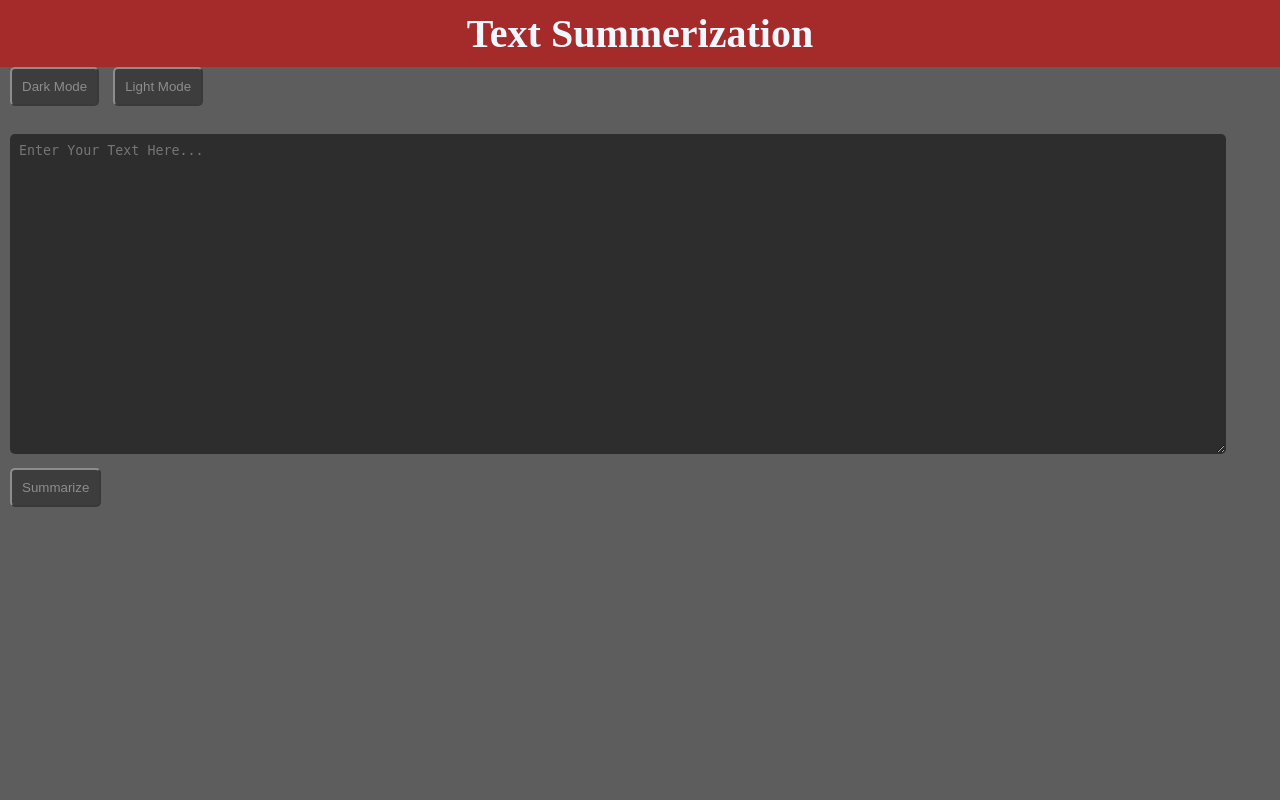
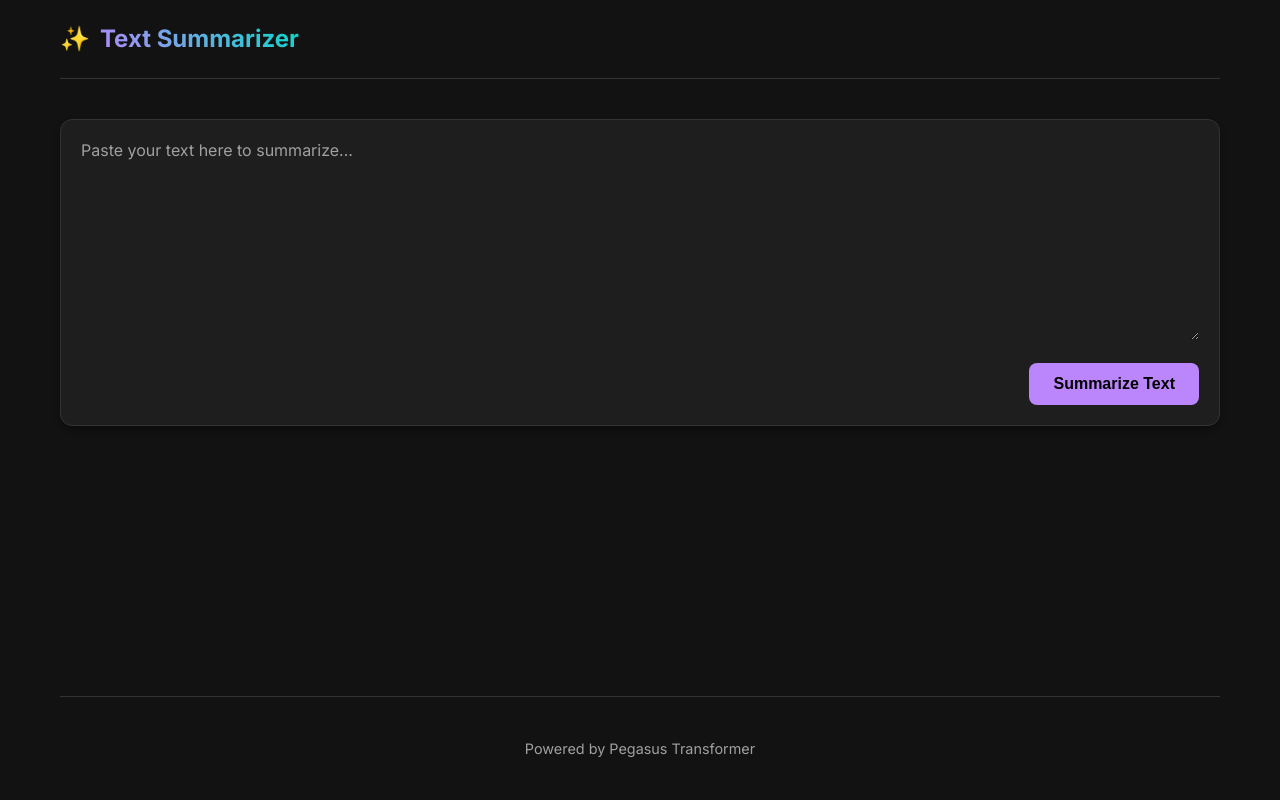
Before and after one commit to realsanjeev/Text-Summarization-e2e-project, a Flask app: page / in a window 1280 px wide. Run offline with Flask 3, Linux system fonts and the light colour scheme; parts of the project's set-up code (start-up, migrations or seed data) failed here and were passed over.

Commit message:
feat: Implement asynchronous summarization with loading states and a new dark theme, improve model loading robustness, and expand developer documentation.

```diff
--- a/src/pipeline/train_model.py
+++ b/src/pipeline/train_model.py
@@ -11,7 +11,6 @@ from src.exception import CustomException
 
 try:
     config = ConfigurationManager()
-    data_ingestion_config = config.get_data_ingestion_config()
     data_ingestion_config = config.get_data_ingestion_config()
     data_ingestion = DataIngestion(config=data_ingestion_config)
     data_ingestion.download_dataset()
@@ -27,8 +26,8 @@ try:
     tokenizer = data_transformation.get_tokenizer()
 
     model_trainer_config = config.get_model_trainer_config()
-    model_trainer_config = ModelTrainer(config=model_trainer_config)
-    model_trainer_config.train(tokenizer=tokenizer)
+    model_trainer = ModelTrainer(config=model_trainer_config)
+    model_trainer.train(tokenizer=tokenizer)
 
     model_evaluation_config = config.get_model_evaluation_config()
     model_evaluation_config = ModelEvaluation(config=model_evaluation_config)
--- a/static/main.js
+++ b/static/main.js
@@ -2,28 +2,55 @@ const textarea = document.getElementById('text');
 
 const filesystem = null;
 
-function switchToDark() {
-  document.body.style.backgroundColor = "#5d5d5d";
-  document.getElementById('text').style.backgroundColor = '#2d2d2d';
-  textarea.style.backgroundColor = '#2d2d2d';
-  textarea.style.color = '#7d7d7d';
+document.addEventListener('DOMContentLoaded', () => {
+    const form = document.getElementById('summarizeForm');
+    const submitBtn = document.getElementById('submitBtn');
+    const btnText = document.getElementById('btnText');
+    const loader = document.getElementById('loader');
+    const summarySection = document.getElementById('summarySection');
+    const summaryContent = document.getElementById('summaryContent');
 
-  const buttons = document.getElementsByClassName('buttons');
-  for (i = 0; i < buttons.length; i++) {
-    buttons[i].style.backgroundColor = '#3d3d3d';
-    buttons[i].style.borderColor = '#8d8d8d';
-    buttons[i].style.color = '#8d8d8d';
-  }
-}
+    form.addEventListener('submit', async (e) => {
+        e.preventDefault();
 
-function switchToLight() {
-  document.body.style.backgroundColor = "#ebebeb";
-  textarea.style.backgroundColor = '#b5b5b5';
-  textarea.style.color = '#000000';
-  const buttons = document.getElementsByClassName('buttons');
-  for (i = 0; i < buttons.length; i++) {
-    buttons[i].style.backgroundColor = '#d6d6d6';
-    buttons[i].style.borderColor = '#a8a8a8';
-    buttons[i].style.color = '#616161'
-  }
-}
+        const text = document.getElementById('text').value;
+        if (!text.trim()) return;
+
+        // Show loading state
+        submitBtn.disabled = true;
+        btnText.textContent = 'Summarizing...';
+        loader.classList.remove('hidden');
+        summarySection.classList.add('hidden');
+
+        try {
+            const formData = new FormData();
+            formData.append('script', text);
+
+            const response = await fetch('/', {
+                method: 'POST',
+                body: formData
+            });
+
+            if (!response.ok) throw new Error('Network response was not ok');
+
+            const html = await response.text();
+
+            // Extract summary from the returned HTML (since backend returns full page)
+            // Ideally backend should return JSON, but we are keeping backend changes minimal for now
+            const parser = new DOMParser();
+            const doc = parser.parseFromString(html, 'text/html');
+            const newSummary = doc.getElementById('summaryContent').innerHTML;
+
+            summaryContent.innerHTML = newSummary;
+            summarySection.classList.remove('hidden');
+        } catch (error) {
+            console.error('Error:', error);
+            alert('An error occurred while summarizing. Please try again.');
+        } finally {
+            // Reset loading state
+            submitBtn.disabled = false;
+            btnText.textContent = 'Summarize Text';
+            loader.classList.add('hidden');
+        }
+    });
+});
--- a/static/styles.css
+++ b/static/styles.css
@@ -1,50 +1,172 @@
+:root {
+  --bg-primary: #121212;
+  --bg-secondary: #1e1e1e;
+  --text-primary: #e0e0e0;
+  --text-secondary: #a0a0a0;
+  --accent-color: #bb86fc;
+  --accent-hover: #9965f4;
+  --border-color: #333333;
+  --success-color: #03dac6;
+  --font-family: 'Inter', sans-serif;
+}
+
 * {
-  padding: 0px;
-  margin: 0px;
+  padding: 0;
+  margin: 0;
+  box-sizing: border-box;
 }
 
 body {
-  background: #5d5d5d;
+  background-color: var(--bg-primary);
+  color: var(--text-primary);
+  font-family: var(--font-family);
+  line-height: 1.6;
+  min-height: 100vh;
 }
 
-nav {
-  background-color: brown;
-  padding: 10px;
-  color: aliceblue;
+.app-container {
+  display: flex;
+  flex-direction: column;
+  min-height: 100vh;
+  max-width: 1200px;
+  margin: 0 auto;
+  padding: 0 20px;
 }
 
-nav .header {
-  text-align: center;
-  font-size: 40px;
+.navbar {
+  display: flex;
+  justify-content: space-between;
+  align-items: center;
+  padding: 20px 0;
+  border-bottom: 1px solid var(--border-color);
+  margin-bottom: 40px;
 }
 
-p {
-  font-family: roboto;
+.logo {
+  display: flex;
+  align-items: center;
+  gap: 10px;
+}
+
+.logo h1 {
+  font-size: 1.5rem;
+  font-weight: 700;
+  background: linear-gradient(45deg, var(--accent-color), var(--success-color));
+  background-clip: text;
+  -webkit-background-clip: text;
+  -webkit-text-fill-color: transparent;
+}
+
+.logo-icon {
+  font-size: 1.5rem;
+}
+
+.main-content {
+  flex: 1;
+  display: flex;
+  flex-direction: column;
+  gap: 30px;
+}
+
+.input-section,
+.output-section {
+  background-color: var(--bg-secondary);
+  border-radius: 12px;
+  padding: 20px;
+  box-shadow: 0 4px 6px rgba(0, 0, 0, 0.3);
+  border: 1px solid var(--border-color);
 }
 
 textarea {
-  background: #2d2d2d;
-  color: #7d7d7d;
-  width: 95%;
-  height: 40vh;
-  border-color: transparent;
-  border-radius: 5px;
-  margin: 10px;
+  width: 100%;
+  background-color: transparent;
+  border: none;
+  color: var(--text-primary);
+  font-family: var(--font-family);
+  font-size: 1rem;
+  resize: vertical;
+  min-height: 200px;
+  outline: none;
 }
 
-.buttons {
-  background-color: #3d3d3d;
-  color: #8d8d8d;
-  border-color: #8d8d8d;
-  border-width: 2px;
-  border-radius: 5px;
-  padding: 10px;
-  margin-left: 10px;
+textarea::placeholder {
+  color: var(--text-secondary);
 }
 
-#text {
-  margin: 10px;
-  padding: 8px;
-  width: 95%;
-  box-sizing: border-box;
+.button-container {
+  display: flex;
+  justify-content: flex-end;
+  margin-top: 15px;
 }
+
+.btn-primary {
+  background-color: var(--accent-color);
+  color: #000;
+  border: none;
+  padding: 12px 24px;
+  border-radius: 8px;
+  font-weight: 600;
+  cursor: pointer;
+  transition: all 0.2s ease;
+  font-size: 1rem;
+}
+
+.btn-primary:hover {
+  background-color: var(--accent-hover);
+  transform: translateY(-2px);
+}
+
+.btn-primary:disabled {
+  opacity: 0.7;
+  cursor: not-allowed;
+  transform: none;
+}
+
+.summary-container h2 {
+  font-size: 1.2rem;
+  color: var(--text-secondary);
+  margin-bottom: 15px;
+  text-transform: uppercase;
+  letter-spacing: 1px;
+}
+
+.summary-text {
+  font-size: 1.1rem;
+  line-height: 1.8;
+}
+
+.footer {
+  text-align: center;
+  padding: 40px 0;
+  color: var(--text-secondary);
+  font-size: 0.9rem;
+  border-top: 1px solid var(--border-color);
+  margin-top: 40px;
+}
+
+/* Loading Spinner */
+.loader {
+  border: 3px solid var(--bg-secondary);
+  border-top: 3px solid var(--accent-color);
+  border-radius: 50%;
+  width: 20px;
+  height: 20px;
+  animation: spin 1s linear infinite;
+  display: inline-block;
+  margin-right: 10px;
+  vertical-align: middle;
+}
+
+@keyframes spin {
+  0% {
+    transform: rotate(0deg);
+  }
+
+  100% {
+    transform: rotate(360deg);
+  }
+}
+
+.hidden {
+  display: none;
+}
--- a/templates/base.html
+++ b/templates/base.html
@@ -4,21 +4,34 @@
 <head>
     <meta charset="UTF-8">
     <meta name="viewport" content="width=device-width, initial-scale=1.0">
-    <title>Text Summarization</title>
+    <title>Text Summarization | AI Powered</title>
+    <link rel="preconnect" href="https://fonts.googleapis.com">
+    <link rel="preconnect" href="https://fonts.gstatic.com" crossorigin>
+    <link href="https://fonts.googleapis.com/css2?family=Inter:wght@300;400;500;600;700&display=swap" rel="stylesheet">
     <link rel="stylesheet" href="{{ url_for('static', filename='styles.css') }}">
     <link rel="icon" href="{{ url_for('static', filename='web-icon.png') }}">
 </head>
 
 <body>
-    <nav>
-        <h1 class="header">Text Summerization</h1 class="header">
-    </nav>
-    <input type="button" id="dark_mode" class="buttons" value="Dark Mode" onclick="switchToDark()"></input>
-    <input type="button" id="light_mode" class="buttons" value="Light Mode" onclick="switchToLight()"></input>
-    <br><br>
-    <div class="container">
-        {% block main_container %}
-        {% endblock %}
+    <div class="app-container">
+        <nav class="navbar">
+            <div class="logo">
+                <span class="logo-icon">✨</span>
+                <h1>Text Summarizer</h1>
+            </div>
+            <div class="nav-controls">
+                <!-- Theme toggle can go here if needed later -->
+            </div>
+        </nav>
+
+        <main class="main-content">
+            {% block main_container %}
+            {% endblock %}
+        </main>
+
+        <footer class="footer">
+            <p>Powered by Pegasus Transformer</p>
+        </footer>
     </div>
     <script src="{{ url_for('static', filename='main.js') }}"></script>
 </body>
--- a/templates/index.html
+++ b/templates/index.html
@@ -1,19 +1,25 @@
 {% extends 'base.html' %}
 {% block main_container %}
-<form method="post" action="/">
-    <textarea
-    id='text'
-    placeholder="Enter Your Text Here..."
-    maxLength='1000'
-    name="script">{% if script %}{{ script }}{% endif %}</textarea>
-    <br/ >
-    <input type="submit" id="load" value="Summarize" class="buttons"></input>
-</form>
+<section class="input-section">
+    <form id="summarizeForm">
+        <textarea id='text' placeholder="Paste your text here to summarize..." name="script"
+            required>{% if script %}{{ script }}{% endif %}</textarea>
 
-{% if summary %}
-<div style="margin: 5px; padding-left: 3px;">
-    <h2>SUMMARY</h2>
-    <p>{{ summary }}</p>
-</div>
-{% endif %}
+        <div class="button-container">
+            <button type="submit" id="submitBtn" class="btn-primary">
+                <span id="btnText">Summarize Text</span>
+                <span id="loader" class="loader hidden"></span>
+            </button>
+        </div>
+    </form>
+</section>
+
+<section id="summarySection" class="output-section {% if not summary %}hidden{% endif %}">
+    <div class="summary-container">
+        <h2>Summary</h2>
+        <div id="summaryContent" class="summary-text">
+            {% if summary %}{{ summary }}{% endif %}
+        </div>
+    </div>
+</section>
 {% endblock %}
```
Also changed, not shown: SOME_INFO.md (+51 -29 lines), src/pipeline/estimator.py (+8 -3 lines).
